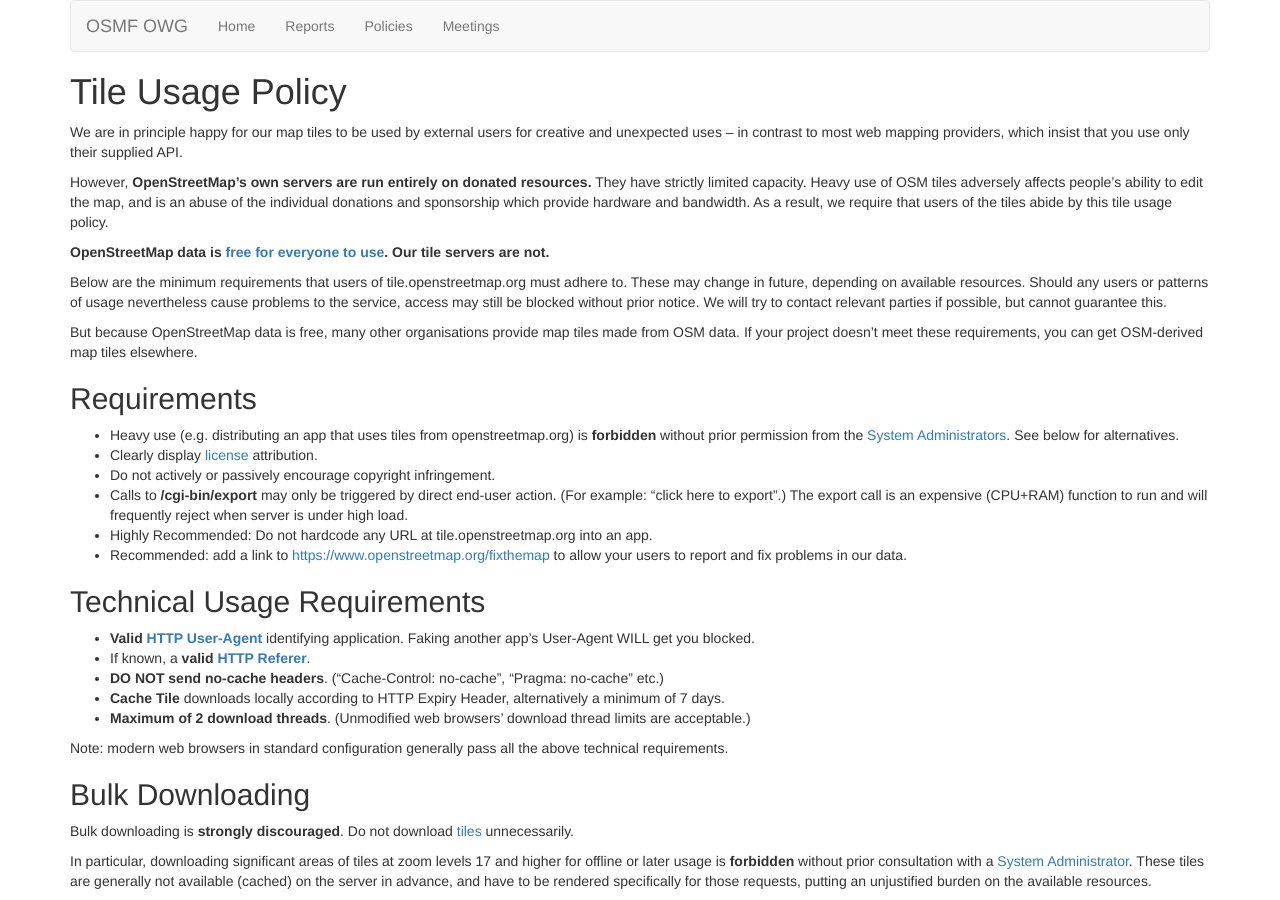
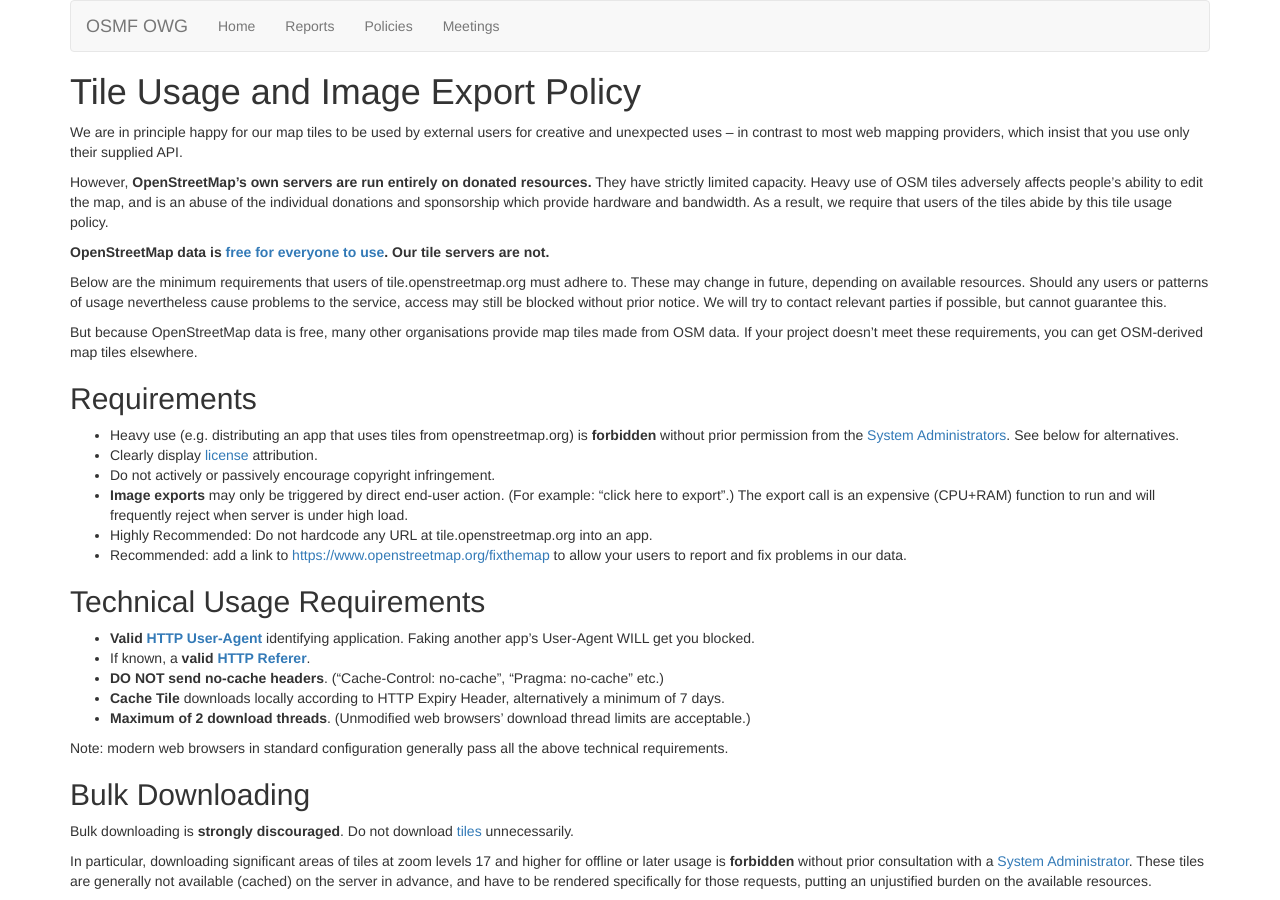
Before and after one commit to openstreetmap/owg-website, a Jekyll site: the page built from policies/tiles.md, in a window 1280 px wide and 900 px high. Built offline with Jekyll 4.4.1, drawn with Linux system fonts in a browser that asks for light colours.

Commit message:
be clearer about export
Closes #23

```diff
--- a/policies/tiles.md
+++ b/policies/tiles.md
@@ -1,5 +1,5 @@
 ---
-title: Tile Usage Policy
+title: Tile Usage and Image Export Policy
 permalink: /policies/tiles/
 ---
 
@@ -20,7 +20,7 @@
 * Heavy use (e.g. distributing an app that uses tiles from openstreetmap.org) is **forbidden** without prior permission from the [System Administrators](https://wiki.openstreetmap.org/wiki/System_Administrators). See below for alternatives.
 * Clearly display [license](https://wiki.openstreetmap.org/wiki/License) attribution.
 * Do not actively or passively encourage copyright infringement.
-* Calls to **/cgi-bin/export** may only be triggered by direct end-user action. (For example: "click here to export".) The export call is an expensive (CPU+RAM) function to run and will frequently reject when server is under high load.
+* **Image exports** may only be triggered by direct end-user action. (For example: "click here to export".) The export call is an expensive (CPU+RAM) function to run and will frequently reject when server is under high load.
 * Highly Recommended: Do not hardcode any URL at tile.openstreetmap.org into an app.
 * Recommended: add a link to [https://www.openstreetmap.org/fixthemap](https://www.openstreetmap.org/fixthemap) to allow your users to report and fix problems in our data.
 
```
